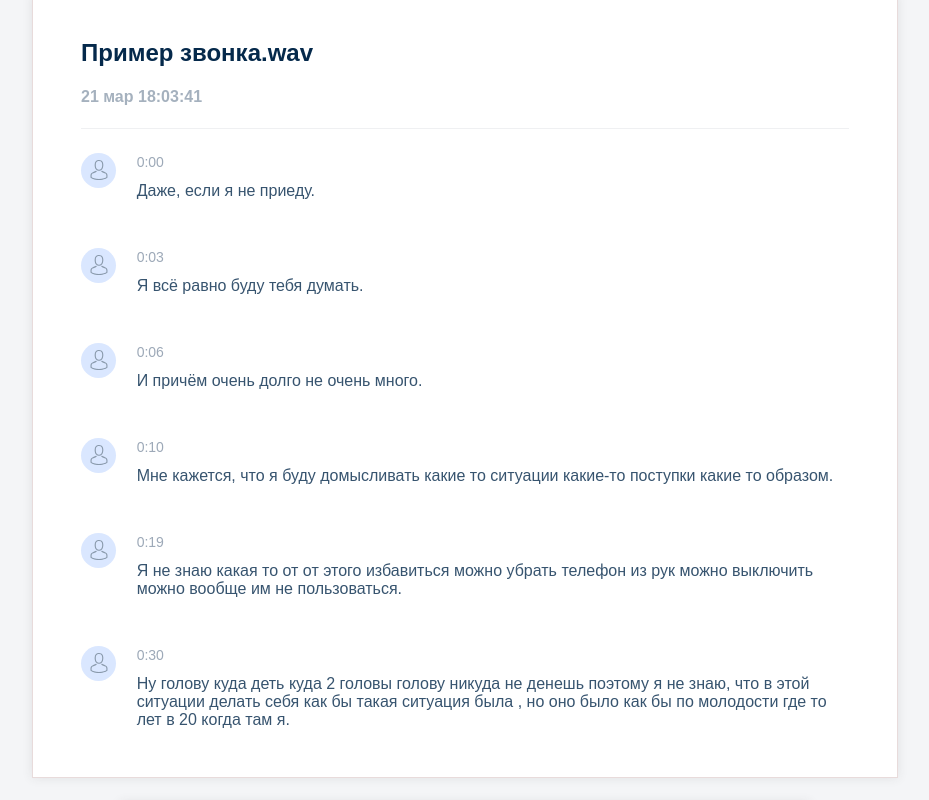
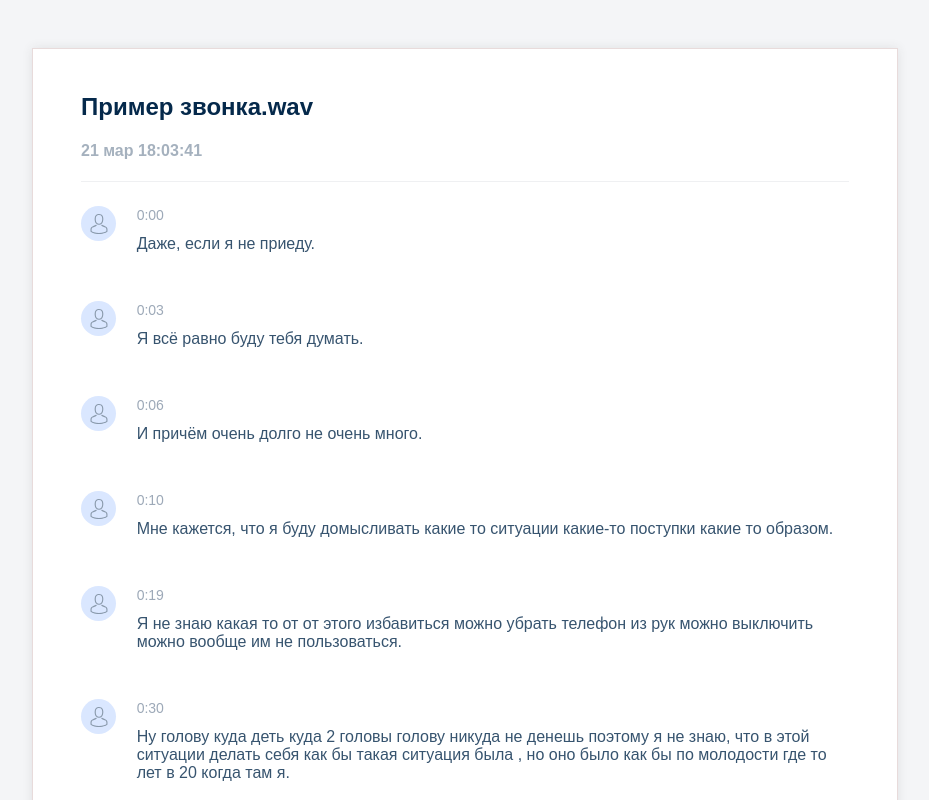
Before and after one commit to playing771/speech-analytics, a React (Create React App) app: page / in a window 1280 px wide. Shown: the top 800 px of the page, without its empty margins (175-1104 px from the left). Built offline with nearby package versions, Linux system fonts and the light colour scheme.

Commit message:
fix background

```diff
--- a/src/index.css
+++ b/src/index.css
@@ -1,9 +1,7 @@
-html,
-body,
-#root,
-.main-container {
-  height: 100%;
+body {
+  background-color: #f4f5f7;
 }
+
 
 body {
   margin: 0;
--- a/src/styles.css
+++ b/src/styles.css
@@ -3,8 +3,6 @@
   flex-direction: column;
   justify-content: center;
   align-items: center;
-  background-color: #f4f5f7;
-
   padding-top: 48px;
 }
 
```
